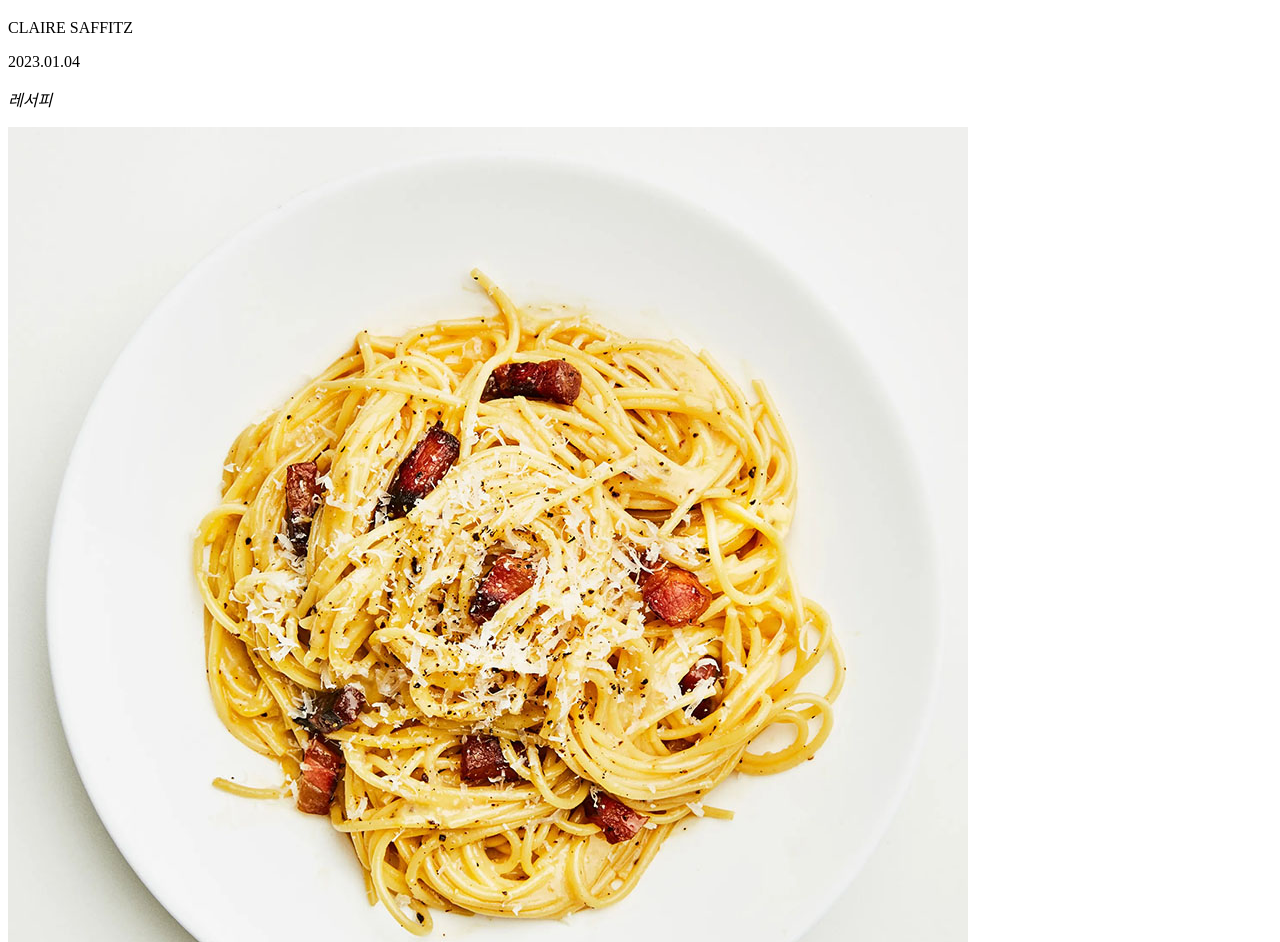
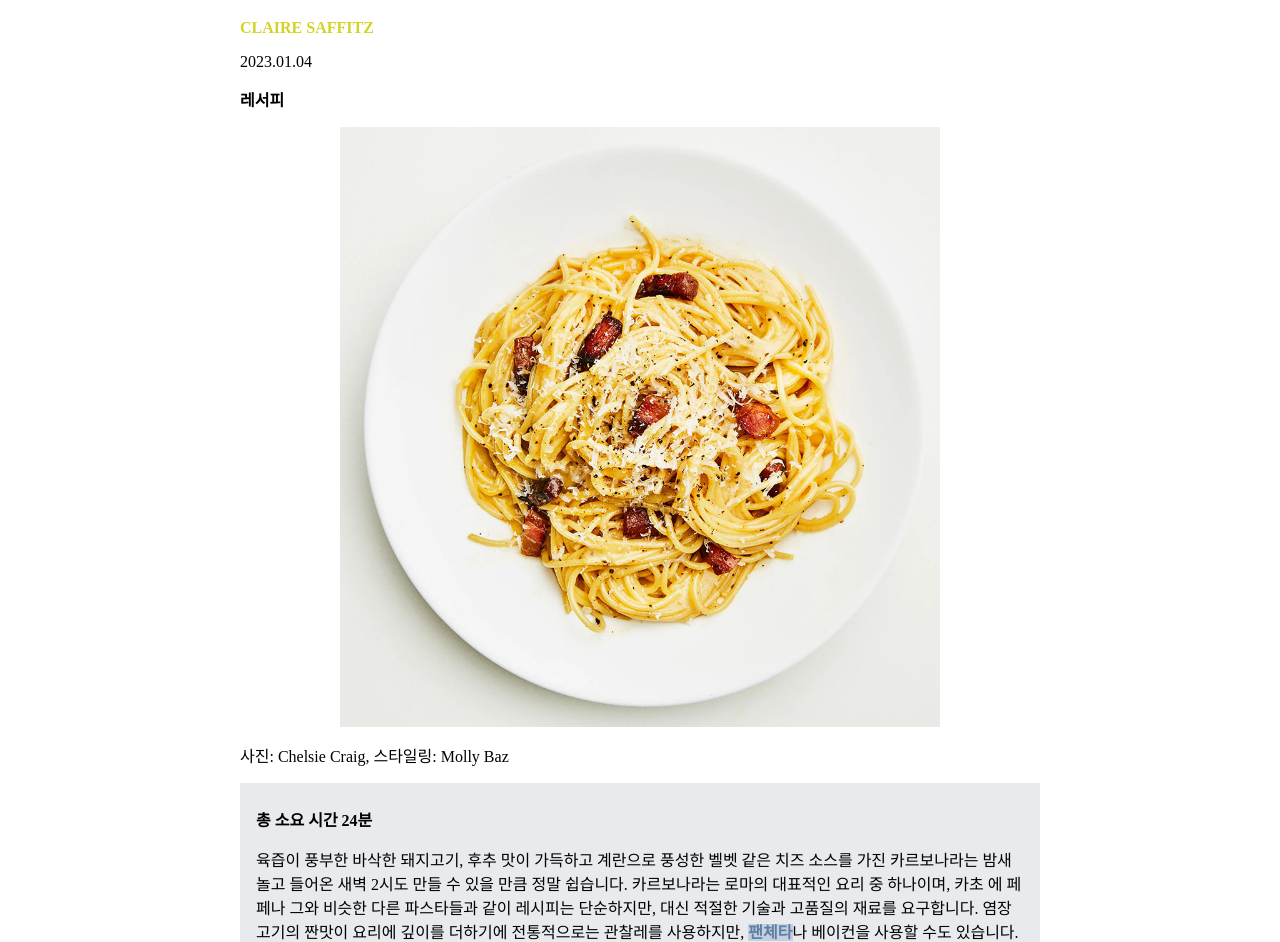
Before and after one commit to taeri-vv/WMD241_202020473, a plain HTML site: page src/w4/index.html in a window 1280 px wide. Shown: the part 70-1012 px from the top of the page. Drawn offline with Linux system fonts and the light colour scheme.

Commit message:
4주차 실습

```diff
--- a/src/w4/index.html
+++ b/src/w4/index.html
@@ -5,47 +5,67 @@
     <meta name="viewport" content="width=device-width, initial-scale=1.0" />
     <title>Pasta Carbonara</title>
   </head>
-  <body>
+  <body style="max-width: 800px; margin-inline: auto">
     <h1>카르보나라</h1>
-    <p><stong>CLAIRE SAFFITZ</stong></p>
+    <p>
+      <strong style="font-weight: 700; color: rgb(211, 211, 38)"
+        >CLAIRE SAFFITZ</strong
+      >
+    </p>
     <p>2023.01.04</p>
-    <p><em>레서피</em></p>
+    <p><em style="font-style: normal; font-weight: 700">레서피</em></p>
     <img
       src="../assets/pasta-carbonara.jpg"
       alt="흰 접시 위에 담긴 카르보나라 파스타 관찰레가 같이 버무려져있다"
+      style="max-width: 600px; margin-inline: auto; display: block"
     />
     <p>사진: Chelsie Craig, 스타일링: Molly Baz</p>
+    <div
+      style="
+        background-color: rgb(233, 234, 237);
+        padding-inline: 16px;
+        padding-block: 8px;
+      "
+    >
       <p><strong>총 소요 시간 24분</strong></p>
       <p>
         육즙이 풍부한 바삭한 돼지고기, 후추 맛이 가득하고 계란으로 풍성한 벨벳
         같은 치즈 소스를 가진 카르보나라는 밤새 놀고 들어온 새벽 2시도 만들 수
         있을 만큼 정말 쉽습니다. 카르보나라는 로마의 대표적인 요리 중 하나이며,
-      카초 에 페페나 그와 비슷한 다른 파스타들과 같이 레시피는 단순하지만, 대신
-      적절한 기술과 고품질의 재료를 요구합니다. 염장 고기의 짠맛이 요리에 깊이를
-      더하기에 전통적으로는 관찰레를 사용하지만, 팬체타나 베이컨을 사용할 수도
-      있습니다. 계란 노른자는 카르보나라 소스에 윤기나는 텍스쳐와 황금빛을
-      더합니다. 가능하면 신선한 농장에서 산 신선한 계란을 선택하세요. 치즈와
-      파스타에 관해서는 조금 더 많은 비용을 투자하는 것이 좋습니다. 로마노
-      치즈나 진짜 파르미지아노 레지아노, 그리고 좋은 스파게티나 부카티니 혹은
-      리가토니를 사세요.
+        카초 에 페페나 그와 비슷한 다른 파스타들과 같이 레시피는 단순하지만,
+        대신 적절한 기술과 고품질의 재료를 요구합니다. 염장 고기의 짠맛이 요리에
+        깊이를 더하기에 전통적으로는 관찰레를 사용하지만,
+        <span
+          style="
+            font-weight: 900;
+            color: rgb(93, 127, 166);
+            background-color: rgb(196, 208, 222);
+          "
+          >팬체타</span
+        >나 베이컨을 사용할 수도 있습니다. 계란 노른자는 카르보나라 소스에
+        윤기나는 텍스쳐와 황금빛을 더합니다. 가능하면 신선한 농장에서 산 신선한
+        계란을 선택하세요. 치즈와 파스타에 관해서는 조금 더 많은 비용을 투자하는
+        것이 좋습니다. 로마노 치즈나 진짜 파르미지아노 레지아노, 그리고 좋은
+        스파게티나 부카티니 혹은 리가토니를 사세요.
       </p>
       <p>
         기술에 대해 한 마디: 어떤 카르보나라 레시피던지 크리미한 소스 특유의
         윤기나는 광택을 얻기 위해서는 정확한 시간과 온도에 재료를 첨가하는 것이
         중요합니다. 면수를 ¼컵씩 계란 믹스에 섞고, 파스타에 추가하기 전에 불을
-      끄면 노른자를 과도하게 익히지 않고도 윤기 나는 유화된 소스로 모든 것을 잘
-      섞을 수 있습니다. 그 이후에는 모든 것을 빠르게 섞고 필요에 따라 소스를
-      묽게 만들기 위해 더 많은 면수을 추가하세요.
+        끄면 노른자를 과도하게 익히지 않고도 윤기 나는 유화된 소스로 모든 것을
+        잘 섞을 수 있습니다. 그 이후에는 모든 것을 빠르게 섞고 필요에 따라
+        소스를 묽게 만들기 위해 더 많은 면수을 추가하세요.
       </p>
       <p>
         저녁 식사 때는 이 파스타 요리를 샐러드와 함께 제공하는 것이 좋지만, 밤새
         놀고 난 뒤라면 그저 포크를 집어 파스타만 먹어도 됩니다.
       </p>
       <p>
-      본 앱티트에 표시된 모든 제품은 편집자가 협찬을 받지 않고 독립적으로 선택한
-      것입니다. 그러나 아래의 소매 링크를 통해 구매해주신다면 저희가 수수료를
-      받기에 도움이 됩니다.
+        본 앱티트에 표시된 모든 제품은 편집자가 협찬을 받지 않고 독립적으로
+        선택한 것입니다. 그러나 아래의 소매 링크를 통해 구매해주신다면 저희가
+        수수료를 받기에 도움이 됩니다.
       </p>
+    </div>
     <h2>재료</h2>
     <p>4인분기준</p>
     <table border="1">
```
Also changed, not shown: index.html (+1 -0 lines), src/w2/index.html (+1 -1 lines), src/w3/index.html (+1 -1 lines), src/w4/w4-2.html (added, +36 -0 lines). Lines whose indentation alone changed are shown as unchanged.
